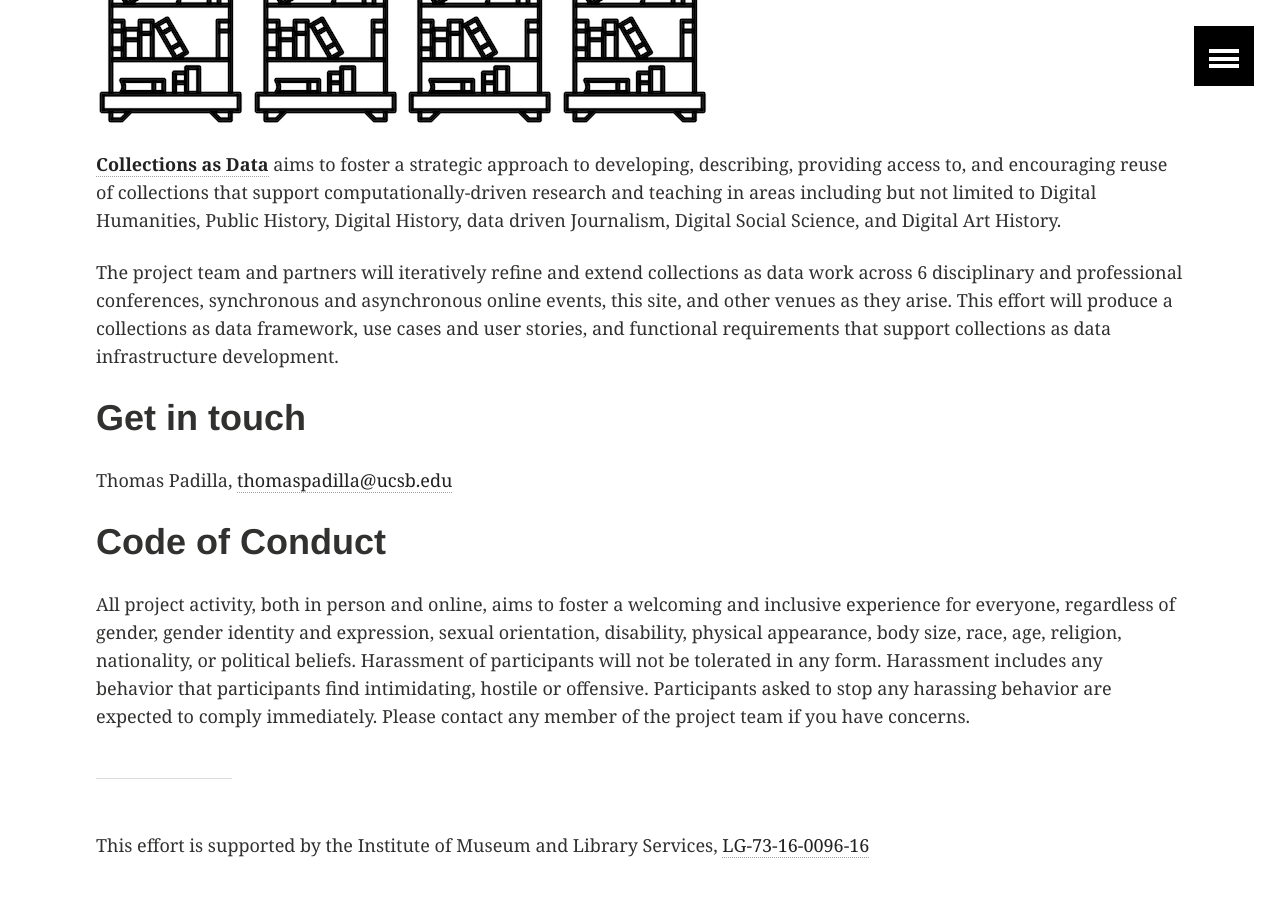
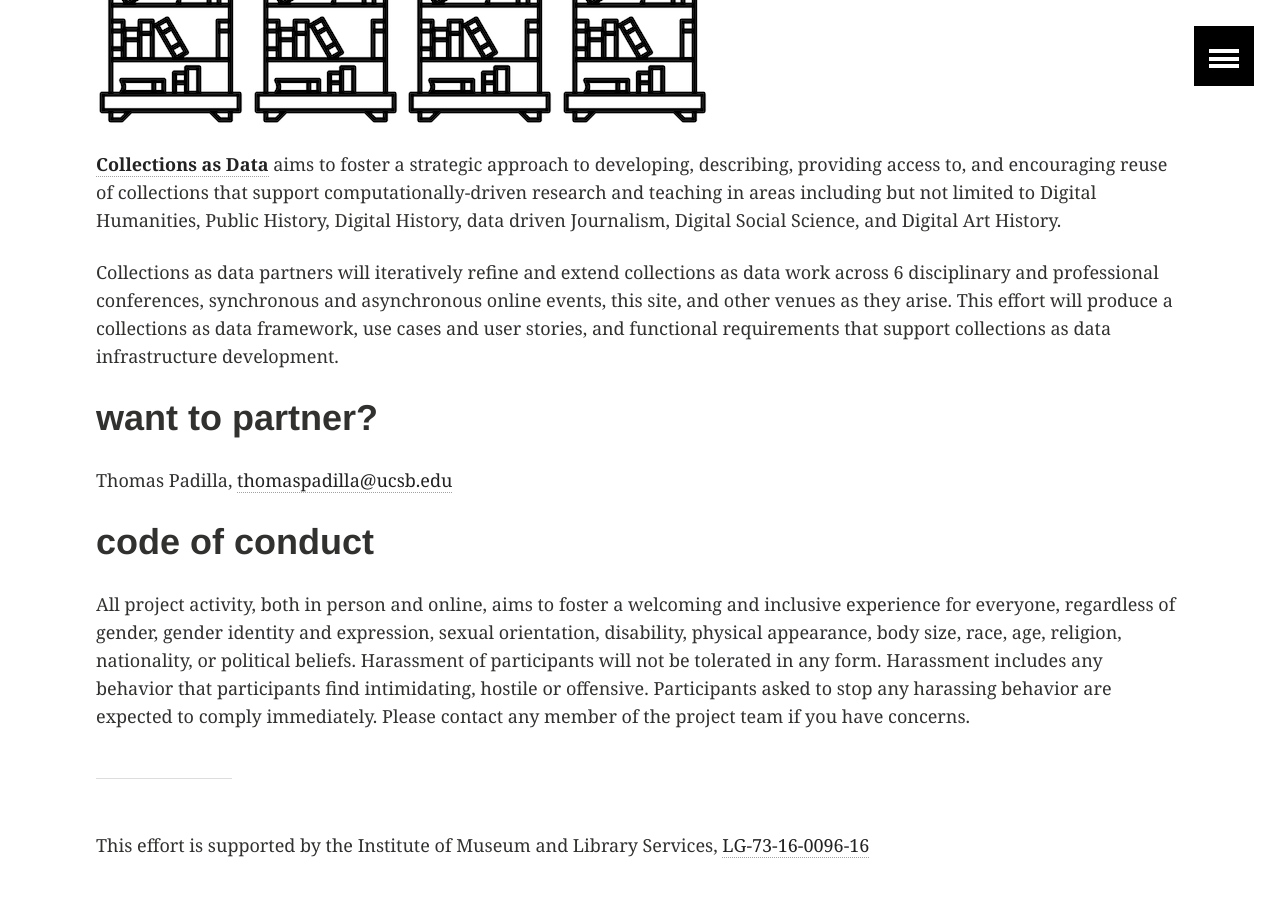
Before and after one commit to collectionsasdata/collectionsasdata.github.io, a Jekyll site: the page built from index.md, in a window 1280 px wide and 900 px high, scrolled down 348 px. Shown: the top 897 px of the window. Built offline with Jekyll 4.4.1, drawn with Linux system fonts in a browser that asks for light colours.

Commit message:
Update index.md

```diff
--- a/index.md
+++ b/index.md
@@ -7,13 +7,13 @@ title:  "Always Already Computational"
 
 [**Collections as Data**](https://www.imls.gov/grants/awarded/LG-73-16-0096-16) aims to foster a strategic approach to developing, describing, providing access to, and encouraging reuse of collections that support computationally-driven research and teaching in areas including but not limited to Digital Humanities, Public History, Digital History, data driven Journalism, Digital Social Science, and Digital Art History.
 
-The project team and partners will iteratively refine and extend collections as data work across 6 disciplinary and professional conferences, synchronous and asynchronous online events, this site, and other venues as they arise. This effort will produce a collections as data framework, use cases and user stories, and functional requirements that support collections as data infrastructure development.
+Collections as data partners will iteratively refine and extend collections as data work across 6 disciplinary and professional conferences, synchronous and asynchronous online events, this site, and other venues as they arise. This effort will produce a collections as data framework, use cases and user stories, and functional requirements that support collections as data infrastructure development.
 
-# Get in touch
+# want to partner?
 
 Thomas Padilla, <thomaspadilla@ucsb.edu>
 
-# Code of Conduct
+# code of conduct
 
 All project activity, both in person and online, aims to foster a welcoming and inclusive experience for everyone, regardless of gender, gender identity and expression, sexual orientation, disability, physical appearance, body size, race, age, religion, nationality, or political beliefs. Harassment of participants will not be tolerated in any form. Harassment includes any behavior that participants find intimidating, hostile or offensive. Participants asked to stop any harassing behavior are expected to comply immediately. Please contact any member of the project team if you have concerns.
 
```
